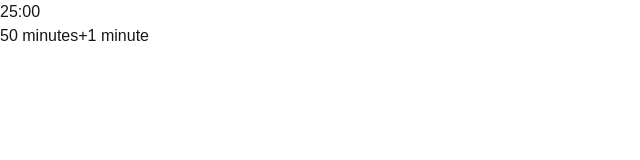
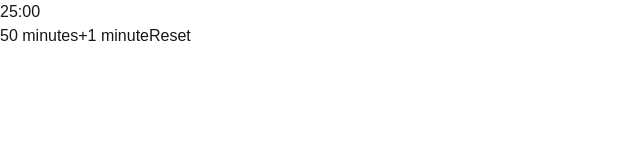
Before and after one commit to drancnik/flowmeter, a Next.js app: page / in a window 1280 px wide. Shown: the top 160 px of the page, without its empty margins (0-640 px from the left). Built offline with nearby package versions, Linux system fonts and the light colour scheme.

Commit message:
added a button reset

```diff
--- a/app/page.tsx
+++ b/app/page.tsx
@@ -10,6 +10,7 @@ export default function Home() {
       <h1>{minutes}:00</h1>
       <button onClick={() => setMinutes(50)}>50 minutes</button>
       <button onClick={() => setMinutes(minutes + 1)}>+1 minute</button>
+      <button onClick={() => setMinutes(25)}>Reset</button>
     </main>
   );
 }
```
